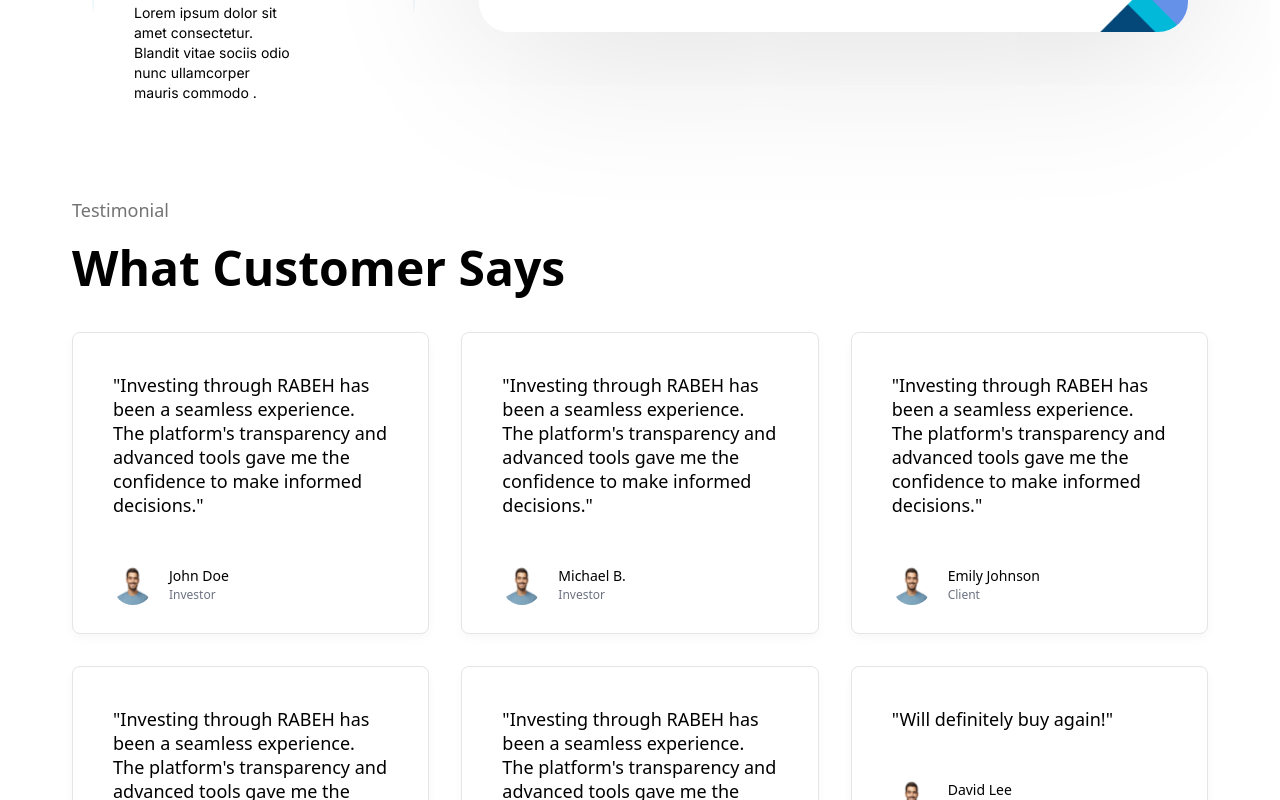
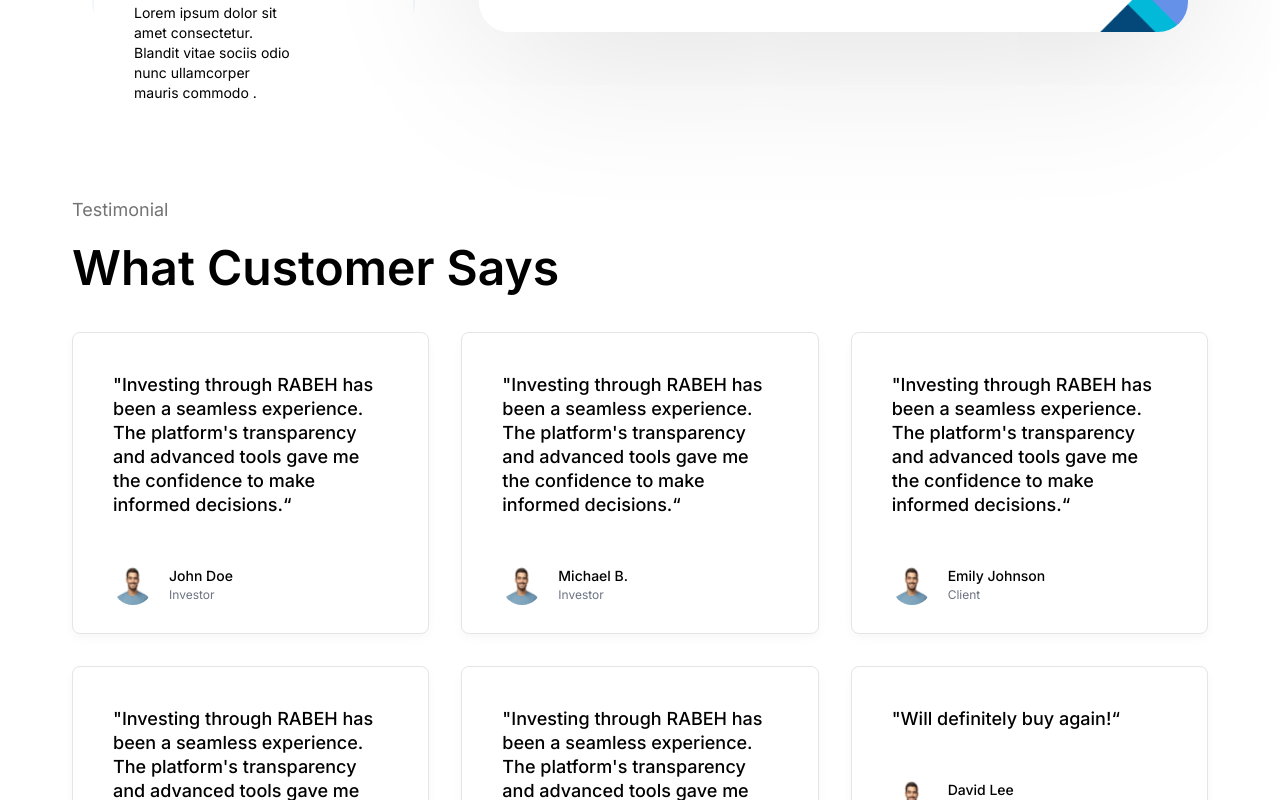
Before and after one commit to iamsayeeduddin/rabeh-web, a Next.js app: page / in a window 1280 px wide. Shown: the part 3980-4780 px from the top of the page. Built offline with nearby package versions, Linux system fonts and the light colour scheme.

Commit message:
Build Fixes

```diff
--- a/src/components/SupportedCompainies.jsx
+++ b/src/components/SupportedCompainies.jsx
@@ -11,7 +11,7 @@ const SupportedCompainies = () => {
           Supported more than 150+ companies worldwide
         </div>
         <div className={"text-[#7F879E] font-medium text-start font-inter px-20 text-lg " + fonts.inter.className}>
-          We've worked with hundreds of companies that have made jobify a platform to get employees for them. Interested in becoming a partner?
+          We&apos;ve worked with hundreds of companies that have made jobify a platform to get employees for them. Interested in becoming a partner?
           <div className="text-white texxt-start text-[18px] mt-5 underline">Register Partner</div>
         </div>
       </div>
--- a/src/components/WhatCustomerSays.jsx
+++ b/src/components/WhatCustomerSays.jsx
@@ -1,6 +1,8 @@
+import useFonts from "@/utils/useFonts";
 import React from "react";
 
 const WhatCustomerSays = () => {
+  const fonts = useFonts();
   // Sample card data
   const testimonials = [
     {
@@ -53,7 +55,7 @@ const WhatCustomerSays = () => {
   ];
 
   return (
-    <div className="flex flex-col p-[72px] bg-white font-inter">
+    <div className={"flex flex-col p-[72px] bg-white " + fonts.inter.className}>
       <div className="justify-start text-lg text-medium text-[#737373]">Testimonial</div>
       <div className="justify-start text-5xl font-semibold font-inter mt-5">What Customer Says</div>
       <div className="grid grid-cols-3 gap-[32px] mt-10 p-0 ">
@@ -62,7 +64,7 @@ const WhatCustomerSays = () => {
             key={index}
             className="box-border m-0 flex flex-col items-start p-10 gap-[32px] max-h-[302px] bg-white border border-[#E5E5E5] shadow-[0px_4px_11px_-1px_rgba(10,10,10,0.04)] rounded-lg "
           >
-            <p className="text-lg font-medium leading-[24px] text-left">"{testimonial.description}"</p>
+            <p className="text-lg font-medium leading-[24px] text-left">&quot;{testimonial.description}&ldquo;</p>
             <div className="flex items-center mt-4">
               <img src={testimonial.imageUrl} alt={testimonial.name} className="w-10 h-10 rounded-full mr-4" />
               <div>
```
